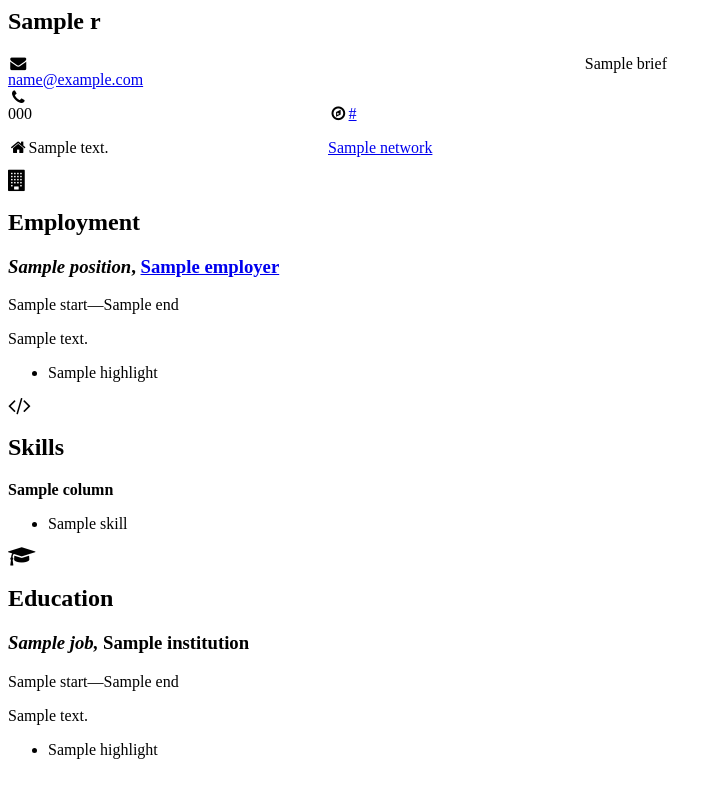
After one commit to defbobo/xixi, a Flask app: template xixi/templates/public/compact.html in a window 1280 px wide. The commit adds this page. Shown: the whole page, without its empty margins (0-723 px from the left). Run offline with Flask 2, Linux system fonts and the light colour scheme; the template is opened without the code that fills it: most values are stand-ins (such as "Sample title", 1, 10 or a date in 2020); some libraries are stand-ins or nearby versions.

Commit message:
some fontend efforts

```diff
--- /dev/null
+++ b/xixi/templates/public/compact.html
@@ -0,0 +1,112 @@
+{% autoescape false %}
+<html><head>
+  <meta charset="utf-8">
+  <title>{{ r.name }}</title>
+  <link rel="stylesheet" href="https://maxcdn.bootstrapcdn.com/font-awesome/4.5.0/css/font-awesome.min.css">
+  <link rel="stylesheet" href="static/css/compact-html.css">
+</head>
+
+<body>
+<main>
+  <section id="info">
+    <h1 class="name">{{ r.name }}</h1>
+    <div id="contact">
+      <div style="display:inline-block;width:25%">
+        {% if r.contact.email %}
+          <span class="fa fa-envelope fa-fw"></span><div class="email"><a href="mailto:{{ r.contact.email }}">{{ r.contact.email }}</a></div>
+        {% endif %}
+        {% if r.contact.phone %}
+          <span class="fa fa-phone fa-fw"></span><div class="phone">{{ r.contact.phone }}</div>
+        {% endif %}
+        {% if r.location.address %}
+          <span class="fa fa-home fa-fw"></span><p style="display:inline-block;">{{ r.location.address|replace("\n", "<br>")}}</p>
+        {% endif %}
+      </div>
+      <div style="display:inline-block;width:20%">
+        {% if r.contact.website %}
+          <div class="website">
+            <span class="fa fa-compass fa-fw"></span><a href="{{ r.contact.website }}">{{ r.contact.website }}</a>
+          </div>
+        {% endif %}
+        {% for network in r.social %}
+          <div class="{{ network.label }}">
+            <span class="{{ network.icon }} fa-fw"></span><p style="display:inline-block;"><a href="{{ network.url }}">{{ network.label }}</a></p>
+          </div>
+        {% endfor %}
+      </div>
+      <div style="display:inline-block;width:50%;vertical-align: top;">
+        {% if r.info.brief %}
+          {{ r.info.brief }}
+        {% endif %}
+      </div>
+    </div>
+  </section>
+
+{% if r.employment %}
+  <section id="employment">
+  <header>
+    <span class="fa fa-building fa-lg"></span>
+    <h2>Employment</h2>
+  </header>
+  {% for job in r.employment.history %}
+    <div>
+      <h3><em>{{ job.position }}</em>, {% if job.url %}<a href="{{ job.url }}">{% endif %}{{ job.employer }}{% if job.url %}</a>{% endif %}</h3>
+      <span class="tenure">{{ job.start if job.start }}{{ '—' if job.start and job.end }}{{ job.end if job.end }}</span>
+      {% if job.summary %}<p>{{ job.summary }}</p>{% endif %}
+      {% if job.highlights %}
+        <ul>{% for highlight in job.highlights %}<li>{{ highlight }}</li>{% endfor %}</ul>
+      {% endif %}
+    </div>
+  {% endfor %}
+  </section>
+{% endif %}
+
+{% if r.skills %}
+  <section id="skills">
+    <header>
+      <span class="fa fa-code fa-lg"></span>
+      <h2>Skills</h2>
+    </header>
+    <div class="columnwrapper">
+    {% for column in r.skills.sets|slice(2) %}
+      <div class="column-{{ loop.index }}">
+        {% for item in column %}
+          <div>
+            <div class="skill-set">
+              <strong>{{ item.name }}</strong>
+            </div>
+            <ul>
+              {% for skill in item.skills %}<li>{{ skill }}</li>{% endfor %}
+            </ul>
+          </div>
+        {% endfor %}
+      </div>
+    {% endfor %}
+    </div>
+  </section>
+{% endif %}
+
+{% if r.education %}
+  <section id="education">
+    <header>
+      <span class="fa fa-mortar-board fa-lg"></span>
+      <h2>Education</h2>
+    </header>
+    {% for ed in r.education.history %}
+      <div>
+        <h3><em>{{ ed.title ~ ', 'if ed.title }}</em>{{ ed.institution }}</h3>
+        <span class="tenure">{{ ed.start if ed.start }}{{ '—' if ed.start and ed.end }}{{ ed.end if ed.end }}</span>
+        <p>{{ ed.summary if ed.summary }}</p>
+        {% if ed.highlights %}
+          <ul>{% for highlight in ed.highlights %}<li>{{ highlight }}</li>{% endfor %}</ul>
+        {% endif %}
+      </div>
+    {% endfor %}
+  </section>
+{% endif %}
+
+</main>
+{% include 'google-analytics.html' ignore missing %}
+</body>
+</html>
+{% endautoescape %}
```
Also changed, not shown: xixi/templates/public/home.html (+32 -0 lines), xixi/static/favicon.ico (added), xixi/static/images/01@1600.jpg (added), xixi/static/images/02@1600.jpg (added), xixi/static/images/03@1600.jpg (added), xixi/static/images/header-bg.jpg (added), xixi/static/images/intro-bg.jpg (added).
